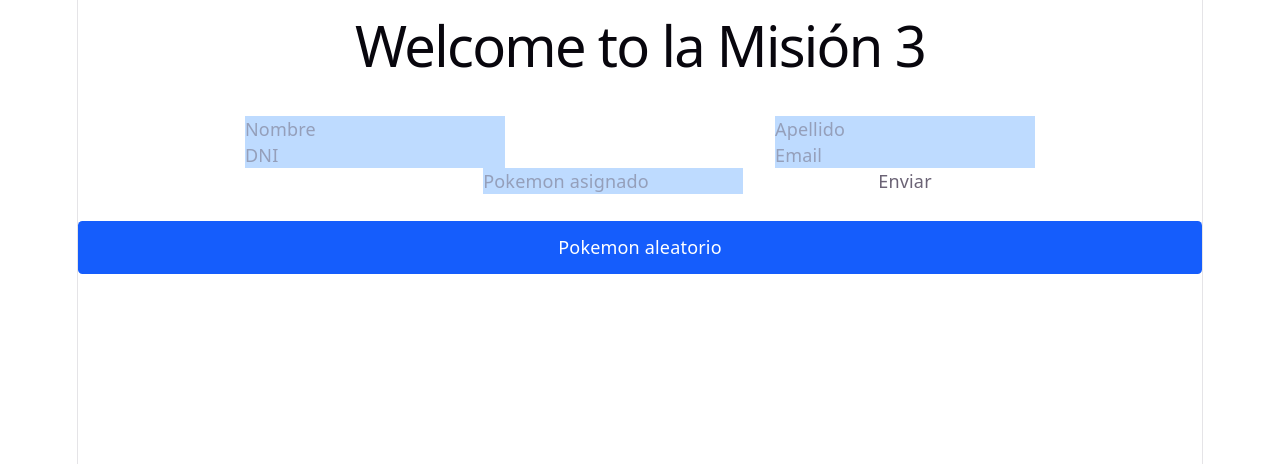
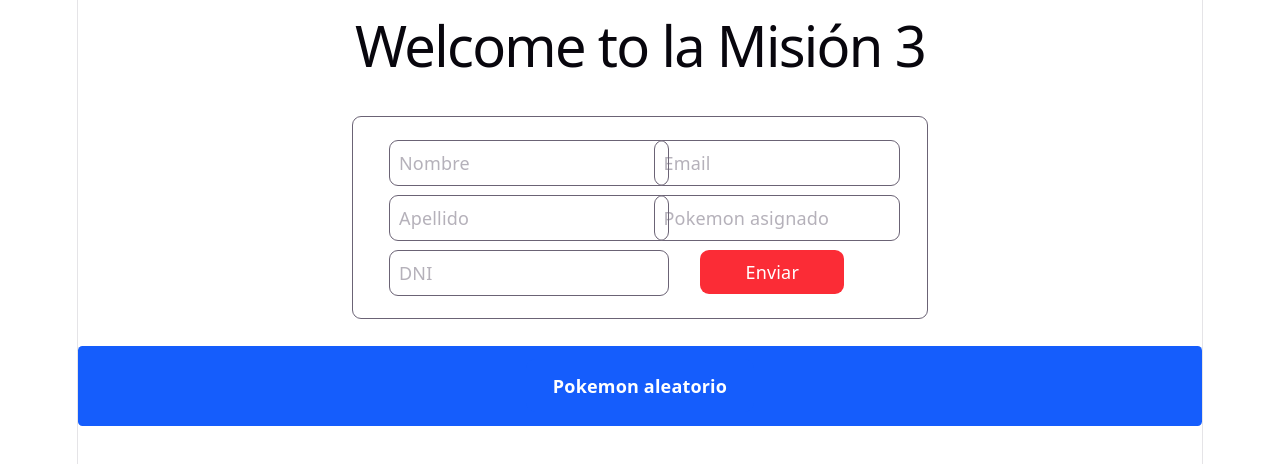
Before and after one commit to yoherman2076/Mision3, a Vue app: page / in a window 1280 px wide. Shown: the top 464 px of the page. Built offline with nearby package versions, Linux system fonts and the light colour scheme; no server answers.

Commit message:
style: Add aesthetics and reorder code.

```diff
--- a/src/App.vue
+++ b/src/App.vue
@@ -8,7 +8,7 @@
 
 
   <!-- Botón randomizador -->
-  <RandomButton @random-click="getRandomPokemon" />
+  <RandomButton @random-click="getRandomPokemon" class="bg-blue-600 text-white px-10 py-3 rounded" />
   <PokimonInfo :loading="loading" :pokemon="pokemon" />
 
 </template>
--- a/src/components/Form.vue
+++ b/src/components/Form.vue
@@ -1,12 +1,22 @@
 <template>
-  <form @submit.prevent="sendDatos">
-    <input v-model="form.name" placeholder="Nombre" class="bg-blue-200 mx-30"/>
-    <input v-model="form.apellido" placeholder="Apellido" class="bg-blue-200 mx-30"/>
-    <input v-model="form.dni" placeholder="DNI" class="bg-blue-200 mx-30"/>
-    <input v-model="form.email" placeholder="Email" class="bg-blue-200 mx-30"/>
-    <input v-model="form.pokemon_assigned" placeholder="Pokemon asignado" class="bg-blue-200 mx-30"/>
-    <button type="submit">Enviar</button>
-  </form>
+    <div class="flex justify-center">
+        <form @submit.prevent="sendDatos"
+        class="columns-2 border rounded-lg w-lg bg-white rouded-lg px-7 py-4">
+          <input v-model="form.name" placeholder="Nombre"
+          class="border rounded-lg p-2 m-1 focus:outline-none focus:ring-2 focus:ring-blue-500"/>
+          <input v-model="form.apellido" placeholder="Apellido"
+          class="border rounded-lg p-2 m-1 focus:outline-none focus:ring-2 focus:ring-blue-500"/>
+          <input v-model="form.dni" placeholder="DNI"
+          class="border rounded-lg p-2 m-1 focus:outline-none focus:ring-2 focus:ring-blue-500"/>
+          <input v-model="form.email" placeholder="Email"
+          class="border rounded-lg p-2 m-1 w-full max-w-md focus:outline-none focus:ring-2 focus:ring-blue-500"/>
+          <input v-model="form.pokemon_assigned" placeholder="Pokemon asignado"
+          class="border rounded-lg p-2 m-1 w-full max-w-md focus:outline-none focus:ring-2 focus:ring-blue-500"/>
+          <button type="submit"
+          class="bg-red-500 text-white m-1 p-10 rounded-lg py-2 hover:bg-red-600"
+          >Enviar</button>
+        </form>
+    </div>
 
 </template>
 
--- a/src/components/PokeImage.vue
+++ b/src/components/PokeImage.vue
@@ -1,5 +1,5 @@
 <template>
-    <img v-if="image" :src="image" alt="poKimon" >
+    <img v-if="image" :src="image" alt="poKimon">
 </template>
 
 <script setup lang="ts">
--- a/src/components/PokimonInfo.vue
+++ b/src/components/PokimonInfo.vue
@@ -2,11 +2,18 @@
     <div v-if="loading" || !pokemon>
         Cargando . . .
     </div>
-    <template v-else-if="pokemon">
-        <h2 class="text-center font-bold"
+    <div v-else-if="pokemon">
+        <h2 class="text-center font-bold p-5"
         >{{ pokemon.name }}</h2>
-        <img :src="pokemon.sprites.front_default" class="w-80 h-80" />
-    </template>
+        <img :src="pokemon.sprites.front_default" class="max-w-sm mx-auto w-80 h-80 m-1" />
+
+        <p>
+            Tipo:
+            <span v-for="t in pokemon.types" :key="t.type.name" class="mx-1">
+                {{ t.type.name }}
+            </span>
+        </p>
+    </div>
 
 </template>
 
--- a/src/components/RandomButton.vue
+++ b/src/components/RandomButton.vue
@@ -1,9 +1,11 @@
 <template>
-  <button @click="$emit('random-click')"
-    class="bg-blue-600 text-white px-10 py-3 rounded"
-  >
-    Pokemon aleatorio
-  </button><br>
+  <div class="flex justify-center">
+    <button @click="$emit('random-click')"
+      class="bg-blue-600 hover:bg-blue-700 text-white font-semibold px-6 py-3 rounded-lg min-w-[180px] transition"
+    >
+      Pokemon aleatorio
+    </button><br>
+  </div>
 
 </template>
 
```
